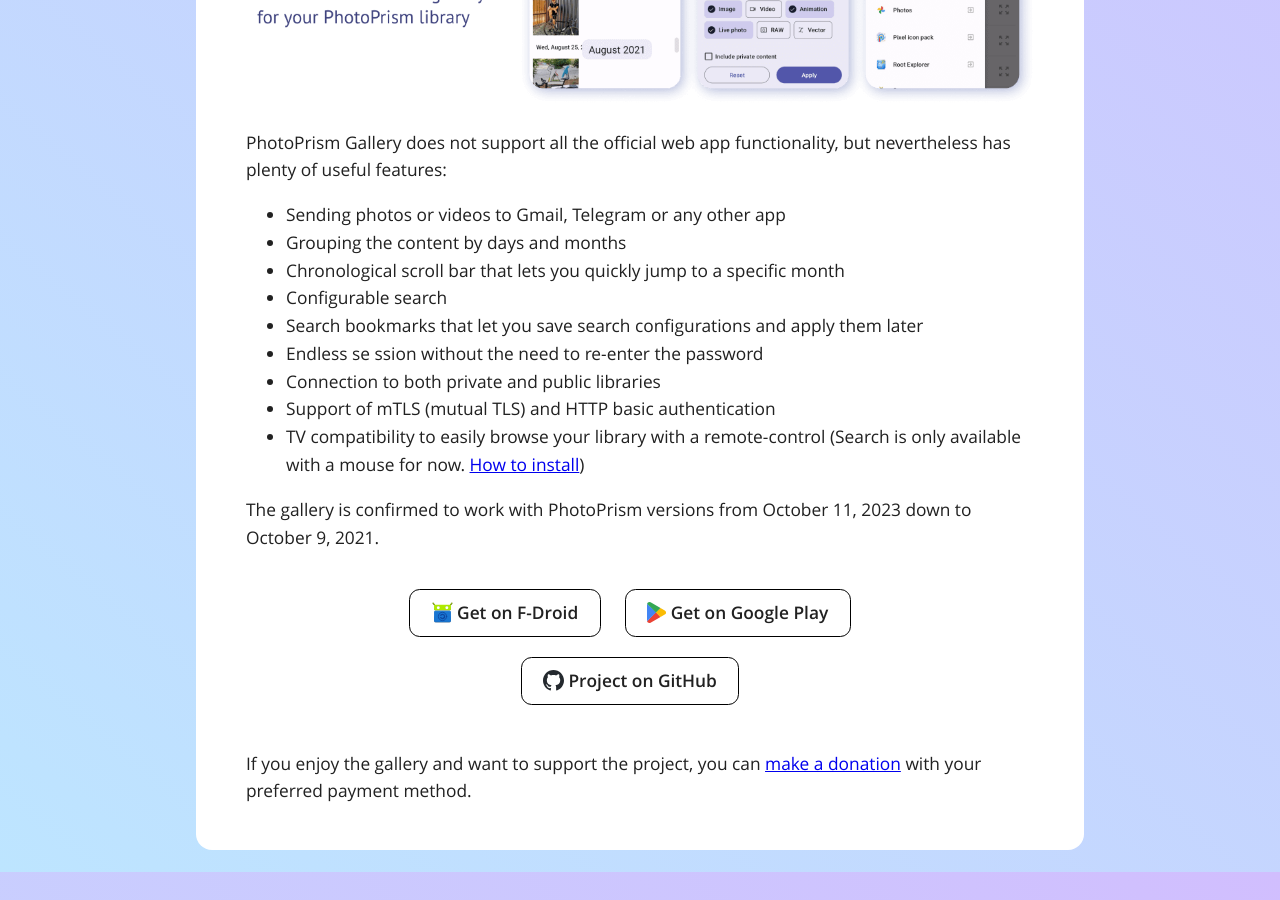
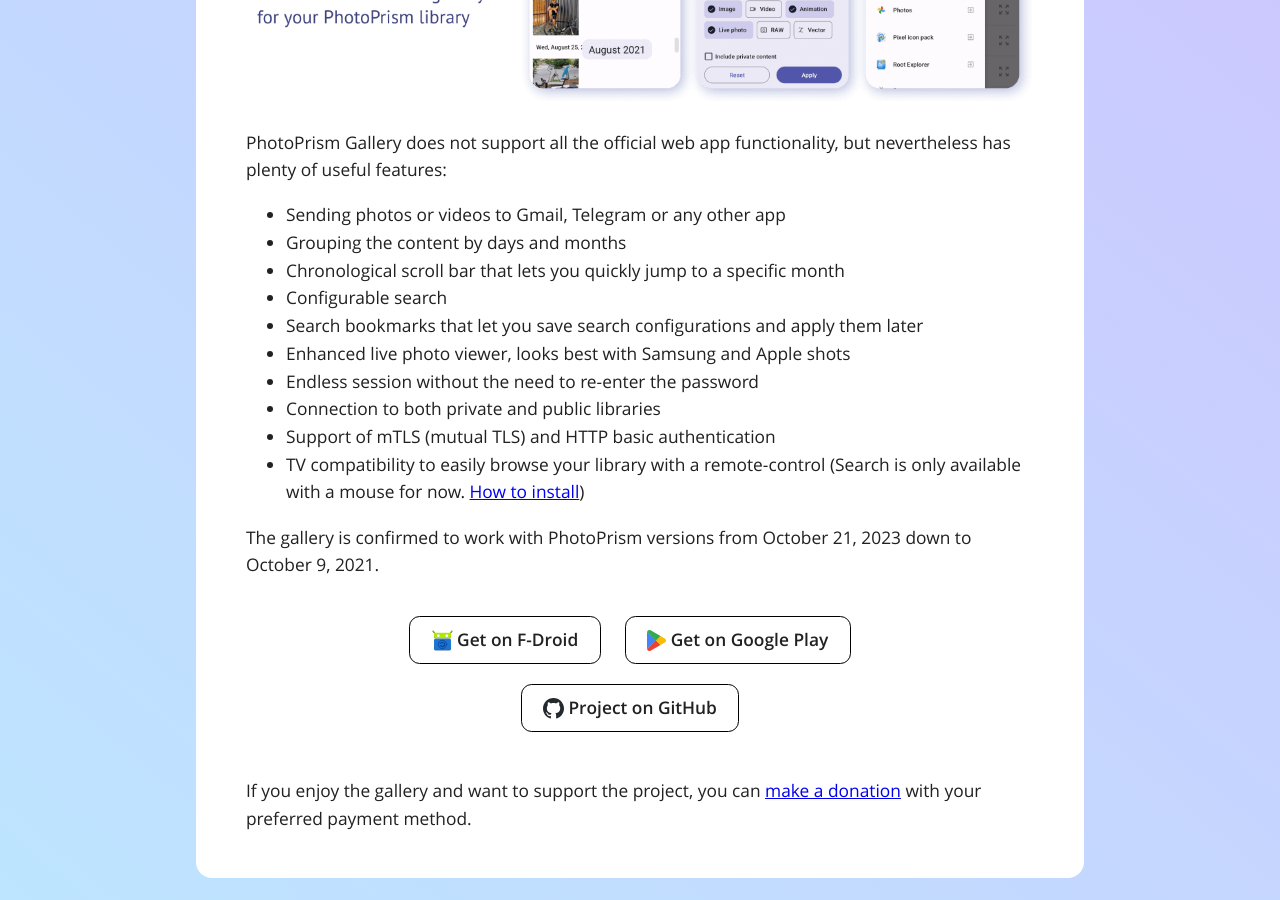
Before and after one commit to Radiokot/website, a Jekyll site: the page built from _projects/photoprism-android-gallery.html, in a window 1280 px wide and 900 px high, scrolled down 732 px. Built offline with Jekyll 4.4.1, drawn with Linux system fonts in a browser that asks for light colours; before the commit the page ends 1604 px from its top, so only the background shows below that.

Commit message:
Actualize PhotoPrism description

```diff
--- a/_projects/photoprism-android-gallery.html
+++ b/_projects/photoprism-android-gallery.html
@@ -33,17 +33,18 @@
         <li>Chronological scroll bar that lets you quickly jump to a specific month</li>
         <li>Configurable search</li>
         <li>Search bookmarks that let you save search configurations and apply them later</li>
-        <li>Endless se
-        ssion without the need to re-enter the password</li>
+        <li>Enhanced live photo viewer, looks best with Samsung and Apple shots</li>
+        <li>Endless session without the need to re-enter the password</li>
         <li>Connection to both private and public libraries</li>
         <li>Support of mTLS (mutual TLS) and HTTP basic authentication</li>
-        <li>TV compatibility to easily browse your library with a remote-control
-            (Search is only available with a mouse for now.
-            <a href="https://github.com/Radiokot/photoprism-android-client/issues/66#issuecomment-1667426238" target="_blank">How to install</a>)
+        <li>TV compatibility to easily browse your library with a remote-control (Search
+            is only available with a mouse for now.
+            <a href="https://github.com/Radiokot/photoprism-android-client/issues/66#issuecomment-1667426238" target="_blank">
+                How to install</a>)
         </li>
     </ul>
-    The gallery is confirmed to work with PhotoPrism versions from October 11,
-    2023 down to October 9, 2021.</p>
+    The gallery is confirmed to work with PhotoPrism versions from October 21, 2023
+    down to October 9, 2021.</p>
 <center>
     <a
         itemprop="downloadUrl"
```
